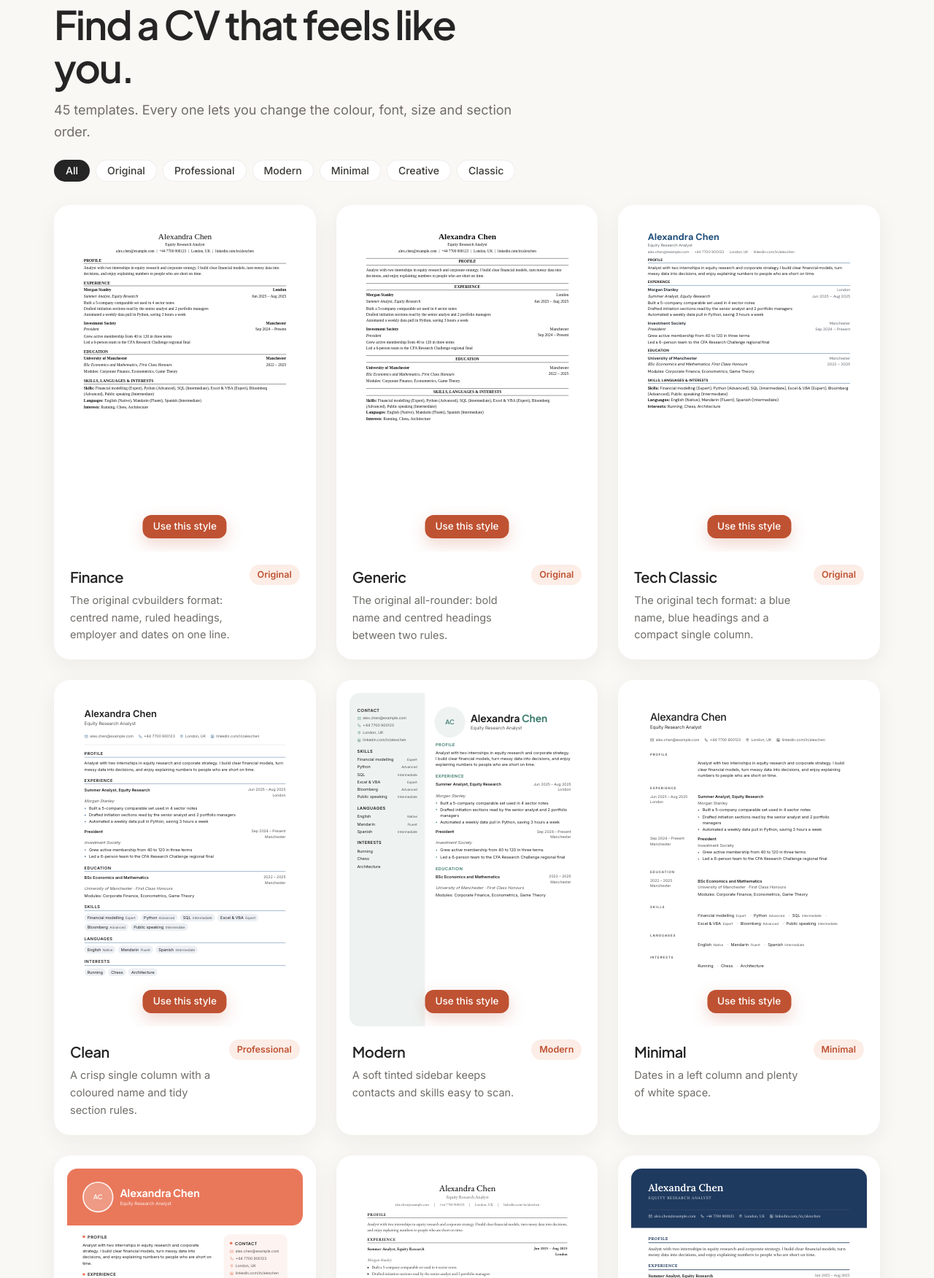
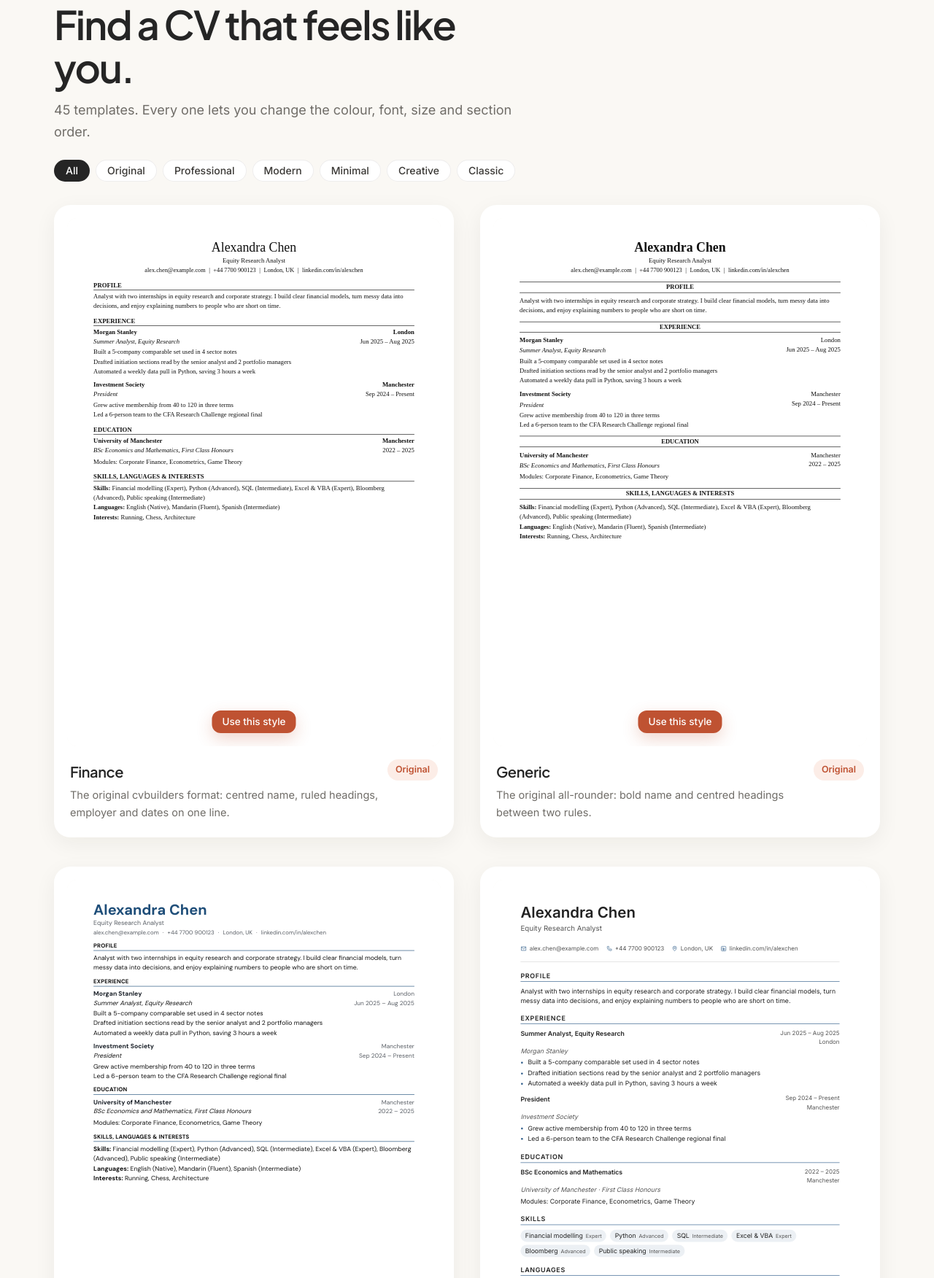
Before and after one commit to Cheng050504/CV_B, a Flask app: page /templates in a window 1280 px wide. Shown: the part 163-1915 px from the top of the page at 73% size. Run offline with Flask 3, Linux system fonts and the light colour scheme; some web fonts are replaced.

Commit message:
Show two templates per row on the Templates page
Co-Authored-By: Claude Opus 5.5 (1M context) <noreply@anthropic.com>
Claude-Session: https://claude.ai/code/session_01JyA5Xii6SrbHujJL7NcHC4

```diff
--- a/CV_Builder-main/CV_Builder-main/static/light_style.css
+++ b/CV_Builder-main/CV_Builder-main/static/light_style.css
@@ -671,7 +671,8 @@ body.editor .nav-cta { display: none; }
 
 /* Template gallery page */
 .page-title { font-size: clamp(2.2rem, 4.4vw, 3.4rem); line-height: 1.08; letter-spacing: -0.035em; }
-.tpl-grid { display: grid; grid-template-columns: repeat(auto-fill, minmax(280px, 1fr)); gap: 28px; }
+.tpl-grid { display: grid; grid-template-columns: repeat(2, minmax(0, 1fr)); gap: 40px 36px; }
+@media (max-width: 640px) { .tpl-grid { grid-template-columns: minmax(0, 1fr); gap: 28px; } }
 .tpl-grid .tpl-card-lg { flex: none; }
 .see-all { display: flex; justify-content: center; margin-top: 8px; }
 .tpl-card-thumb .cv-mini { border-radius: 0; }
```
